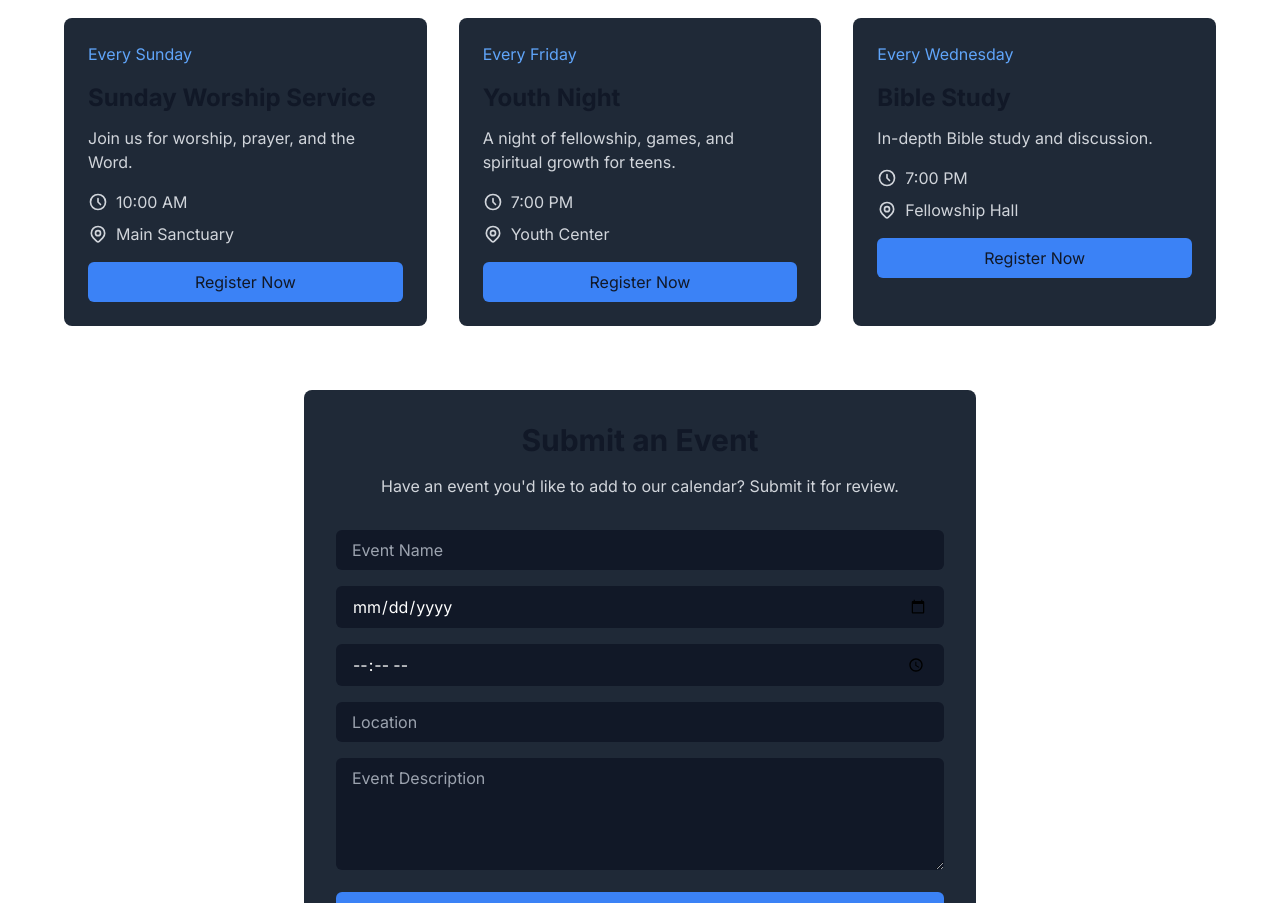
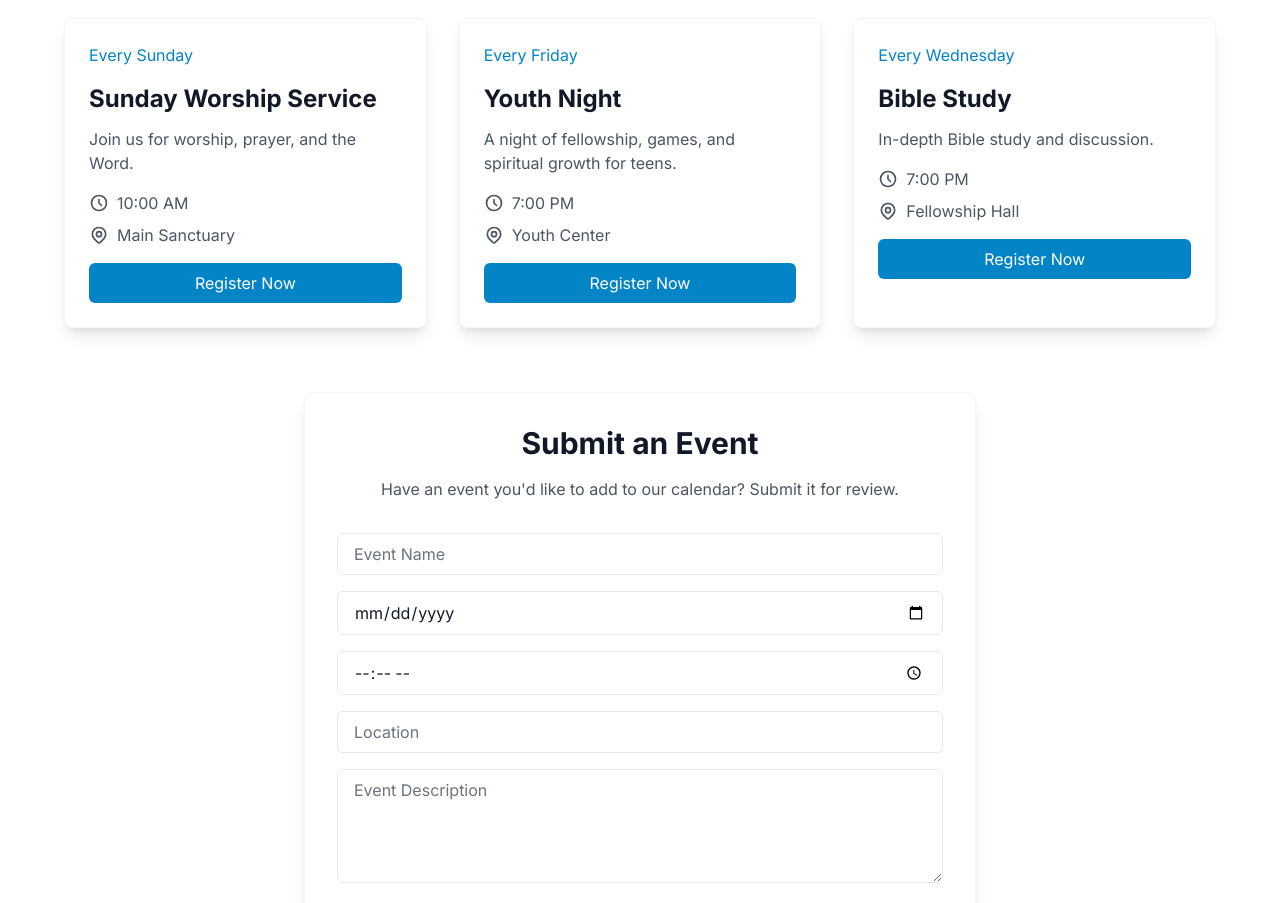
Before and after one commit to anish-pillai/nextjs-chif, a Next.js app: page /events in a window 1280 px wide. Shown: the part 480-1383 px from the top of the page. Built offline with nearby package versions, Linux system fonts and the light colour scheme; a web font is replaced by a local one.

Commit message:
feat: upgrade dependencies and improve UI
- Upgrade Next.js to 15.2.3 and React to 19.0.0
- Fix event cards to support light/dark mode
- Improve navigation dropdown behavior
- Adjust header spacing and CHIF logo position
- Update form inputs styling for better theme support

```diff
--- a/src/app/events/page.tsx
+++ b/src/app/events/page.tsx
@@ -38,114 +38,114 @@ const EventsPage = () => {
       {/* Events Grid */}
       <div className="max-w-6xl mx-auto grid grid-cols-1 md:grid-cols-3 gap-8 mb-16">
         {/* Sunday Worship Service */}
-        <div className="bg-gray-800 rounded-lg p-6">
-          <div className="text-blue-400 mb-4">Every Sunday</div>
-          <h3 className="text-2xl font-bold mb-3">Sunday Worship Service</h3>
-          <p className="text-gray-300 mb-4">
+        <div className="bg-white dark:bg-gray-800 rounded-lg p-6 shadow-lg border border-gray-100 dark:border-gray-700">
+          <div className="text-primary-600 dark:text-primary-400 mb-4">Every Sunday</div>
+          <h3 className="text-2xl font-bold mb-3 text-gray-900 dark:text-white">Sunday Worship Service</h3>
+          <p className="text-gray-600 dark:text-gray-300 mb-4">
             Join us for worship, prayer, and the Word.
           </p>
-          <div className="flex items-center gap-2 text-gray-300 mb-2">
+          <div className="flex items-center gap-2 text-gray-600 dark:text-gray-300 mb-2">
             <svg className="w-5 h-5" fill="none" stroke="currentColor" viewBox="0 0 24 24">
               <path strokeLinecap="round" strokeLinejoin="round" strokeWidth="2" d="M12 8v4l3 3m6-3a9 9 0 11-18 0 9 9 0 0118 0z" />
             </svg>
             10:00 AM
           </div>
-          <div className="flex items-center gap-2 text-gray-300 mb-4">
+          <div className="flex items-center gap-2 text-gray-600 dark:text-gray-300 mb-4">
             <svg className="w-5 h-5" fill="none" stroke="currentColor" viewBox="0 0 24 24">
               <path strokeLinecap="round" strokeLinejoin="round" strokeWidth="2" d="M17.657 16.657L13.414 20.9a1.998 1.998 0 01-2.827 0l-4.244-4.243a8 8 0 1111.314 0z" />
               <path strokeLinecap="round" strokeLinejoin="round" strokeWidth="2" d="M15 11a3 3 0 11-6 0 3 3 0 016 0z" />
             </svg>
             Main Sanctuary
           </div>
-          <button className="w-full bg-blue-500 hover:bg-blue-600 transition py-2 rounded-md">
+          <button className="w-full bg-primary-600 hover:bg-primary-700 text-white transition py-2 rounded-md">
             Register Now
           </button>
         </div>
 
         {/* Youth Night */}
-        <div className="bg-gray-800 rounded-lg p-6">
-          <div className="text-blue-400 mb-4">Every Friday</div>
-          <h3 className="text-2xl font-bold mb-3">Youth Night</h3>
-          <p className="text-gray-300 mb-4">
+        <div className="bg-white dark:bg-gray-800 rounded-lg p-6 shadow-lg border border-gray-100 dark:border-gray-700">
+          <div className="text-primary-600 dark:text-primary-400 mb-4">Every Friday</div>
+          <h3 className="text-2xl font-bold mb-3 text-gray-900 dark:text-white">Youth Night</h3>
+          <p className="text-gray-600 dark:text-gray-300 mb-4">
             A night of fellowship, games, and spiritual growth for teens.
           </p>
-          <div className="flex items-center gap-2 text-gray-300 mb-2">
+          <div className="flex items-center gap-2 text-gray-600 dark:text-gray-300 mb-2">
             <svg className="w-5 h-5" fill="none" stroke="currentColor" viewBox="0 0 24 24">
               <path strokeLinecap="round" strokeLinejoin="round" strokeWidth="2" d="M12 8v4l3 3m6-3a9 9 0 11-18 0 9 9 0 0118 0z" />
             </svg>
             7:00 PM
           </div>
-          <div className="flex items-center gap-2 text-gray-300 mb-4">
+          <div className="flex items-center gap-2 text-gray-600 dark:text-gray-300 mb-4">
             <svg className="w-5 h-5" fill="none" stroke="currentColor" viewBox="0 0 24 24">
               <path strokeLinecap="round" strokeLinejoin="round" strokeWidth="2" d="M17.657 16.657L13.414 20.9a1.998 1.998 0 01-2.827 0l-4.244-4.243a8 8 0 1111.314 0z" />
               <path strokeLinecap="round" strokeLinejoin="round" strokeWidth="2" d="M15 11a3 3 0 11-6 0 3 3 0 016 0z" />
             </svg>
             Youth Center
           </div>
-          <button className="w-full bg-blue-500 hover:bg-blue-600 transition py-2 rounded-md">
+          <button className="w-full bg-primary-600 hover:bg-primary-700 text-white transition py-2 rounded-md">
             Register Now
           </button>
         </div>
 
         {/* Bible Study */}
-        <div className="bg-gray-800 rounded-lg p-6">
-          <div className="text-blue-400 mb-4">Every Wednesday</div>
-          <h3 className="text-2xl font-bold mb-3">Bible Study</h3>
-          <p className="text-gray-300 mb-4">
+        <div className="bg-white dark:bg-gray-800 rounded-lg p-6 shadow-lg border border-gray-100 dark:border-gray-700">
+          <div className="text-primary-600 dark:text-primary-400 mb-4">Every Wednesday</div>
+          <h3 className="text-2xl font-bold mb-3 text-gray-900 dark:text-white">Bible Study</h3>
+          <p className="text-gray-600 dark:text-gray-300 mb-4">
             In-depth Bible study and discussion.
           </p>
-          <div className="flex items-center gap-2 text-gray-300 mb-2">
+          <div className="flex items-center gap-2 text-gray-600 dark:text-gray-300 mb-2">
             <svg className="w-5 h-5" fill="none" stroke="currentColor" viewBox="0 0 24 24">
               <path strokeLinecap="round" strokeLinejoin="round" strokeWidth="2" d="M12 8v4l3 3m6-3a9 9 0 11-18 0 9 9 0 0118 0z" />
             </svg>
             7:00 PM
           </div>
-          <div className="flex items-center gap-2 text-gray-300 mb-4">
+          <div className="flex items-center gap-2 text-gray-600 dark:text-gray-300 mb-4">
             <svg className="w-5 h-5" fill="none" stroke="currentColor" viewBox="0 0 24 24">
               <path strokeLinecap="round" strokeLinejoin="round" strokeWidth="2" d="M17.657 16.657L13.414 20.9a1.998 1.998 0 01-2.827 0l-4.244-4.243a8 8 0 1111.314 0z" />
               <path strokeLinecap="round" strokeLinejoin="round" strokeWidth="2" d="M15 11a3 3 0 11-6 0 3 3 0 016 0z" />
             </svg>
             Fellowship Hall
           </div>
-          <button className="w-full bg-blue-500 hover:bg-blue-600 transition py-2 rounded-md">
+          <button className="w-full bg-primary-600 hover:bg-primary-700 text-white transition py-2 rounded-md">
             Register Now
           </button>
         </div>
       </div>
 
       {/* Submit Event Form */}
-      <div className="max-w-2xl mx-auto bg-gray-800 rounded-lg p-8">
-        <h2 className="text-3xl font-bold text-center mb-4">Submit an Event</h2>
-        <p className="text-gray-300 text-center mb-8">
+      <div className="max-w-2xl mx-auto bg-white dark:bg-gray-800 rounded-lg p-8 shadow-lg border border-gray-100 dark:border-gray-700">
+        <h2 className="text-3xl font-bold text-center mb-4 text-gray-900 dark:text-white">Submit an Event</h2>
+        <p className="text-gray-600 dark:text-gray-300 text-center mb-8">
           Have an event you&apos;d like to add to our calendar? Submit it for review.
         </p>
         <form className="space-y-4">
           <input
             type="text"
             placeholder="Event Name"
-            className="w-full bg-gray-900 rounded-md px-4 py-2 text-white"
+            className="w-full bg-white dark:bg-gray-800 border border-gray-200 dark:border-gray-700 rounded-md px-4 py-2 text-gray-900 dark:text-white placeholder-gray-500 dark:placeholder-gray-400"
           />
           <input
             type="date"
-            className="w-full bg-gray-900 rounded-md px-4 py-2 text-white"
+            className="w-full bg-white dark:bg-gray-800 border border-gray-200 dark:border-gray-700 rounded-md px-4 py-2 text-gray-900 dark:text-white"
           />
           <input
             type="time"
-            className="w-full bg-gray-900 rounded-md px-4 py-2 text-white"
+            className="w-full bg-white dark:bg-gray-800 border border-gray-200 dark:border-gray-700 rounded-md px-4 py-2 text-gray-900 dark:text-white"
           />
           <input
             type="text"
             placeholder="Location"
-            className="w-full bg-gray-900 rounded-md px-4 py-2 text-white"
+            className="w-full bg-white dark:bg-gray-800 border border-gray-200 dark:border-gray-700 rounded-md px-4 py-2 text-gray-900 dark:text-white placeholder-gray-500 dark:placeholder-gray-400"
           />
           <textarea
             placeholder="Event Description"
             rows={4}
-            className="w-full bg-gray-900 rounded-md px-4 py-2 text-white"
+            className="w-full bg-white dark:bg-gray-800 border border-gray-200 dark:border-gray-700 rounded-md px-4 py-2 text-gray-900 dark:text-white placeholder-gray-500 dark:placeholder-gray-400"
           />
           <button
             type="submit"
-            className="w-full bg-blue-500 hover:bg-blue-600 transition py-3 rounded-md font-semibold"
+            className="w-full bg-primary-600 hover:bg-primary-700 text-white transition py-3 rounded-md font-semibold"
           >
             Submit Event
           </button>
--- a/src/app/layout.tsx
+++ b/src/app/layout.tsx
@@ -28,13 +28,15 @@ export default function RootLayout({
         <ThemeProvider>
           <div className="min-h-screen bg-white dark:bg-gray-900 text-gray-900 dark:text-white transition-colors duration-200">
             <header className="fixed top-0 w-full bg-white/80 dark:bg-gray-900/80 backdrop-blur-sm border-b border-gray-200 dark:border-gray-800 z-50">
-              <div className="container mx-auto px-4 h-16 flex items-center">
-                <Link href="/" className="flex items-center space-x-2">
-                  <Church className="h-8 w-8 text-primary-600 dark:text-primary-400" />
-                  <span className="text-xl font-bold">CHIF</span>
-                </Link>
-                <Navigation />
-                <div className="flex items-center space-x-4">
+              <div className="container mx-auto px-2 h-16 flex items-center justify-between">
+                <div className="flex items-center">
+                  <Link href="/" className="flex items-center space-x-2 mr-8">
+                    <Church className="h-8 w-8 text-primary-600 dark:text-primary-400" />
+                    <span className="text-xl font-bold">CHIF</span>
+                  </Link>
+                  <Navigation />
+                </div>
+                <div className="flex items-center space-x-4 ml-4">
                   <Link
                     href="/give"
                     className="hidden md:flex items-center space-x-1 px-4 py-2 bg-primary-600 hover:bg-primary-700 text-white rounded-md transition-colors"
```
Also changed, not shown: package.json (+4 -4 lines), src/components/Navigation.tsx (+10 -24 lines), 1 other file (tests, documents, lock files or other folders).
